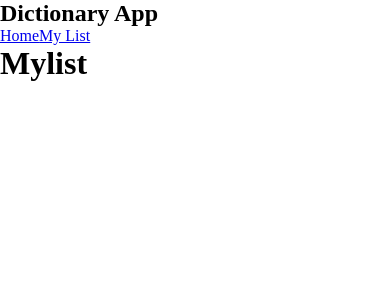
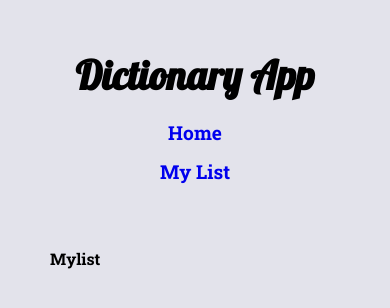
Before and after one commit to LDK0120/dictionary-app, a React (Create React App) app: page /mylist in a window 390 px wide. Shown: the top 308 px of the page. Built offline with nearby package versions, Linux system fonts and the light colour scheme.

Commit message:
styling added

```diff
--- a/public/index.html
+++ b/public/index.html
@@ -3,6 +3,13 @@
   <head>
     <meta charset="utf-8" />
     <meta name="viewport" content="width=device-width, initial-scale=1" />
+    <link rel="preconnect" href="https://fonts.googleapis.com">
+    <link rel="preconnect" href="https://fonts.gstatic.com" crossorigin>
+    <link href="https://fonts.googleapis.com/css2?family=Roboto+Slab:wght@300;400;600;700&display=swap" rel="stylesheet">
+
+    <link rel="preconnect" href="https://fonts.googleapis.com">
+    <link rel="preconnect" href="https://fonts.gstatic.com" crossorigin>
+    <link href="https://fonts.googleapis.com/css2?family=Lobster&display=swap" rel="stylesheet">
     <title>Dictionary App</title>
   </head>
   <body>
--- a/src/App.css
+++ b/src/App.css
@@ -2,8 +2,138 @@
   box-sizing: border-box;
   margin: 0;
   padding: 0;
+  font-size: 16px;
+  font-family: "Roboto Slab", serif;
+  background-color: rgb(227, 227, 235);
+}
+
+form {
+  margin-top: 2em;
+  margin-bottom: 2em;
+  text-align: center;
+}
+
+form input {
+  line-height: 2.3em;
+  padding-left: 1em;
+  background-color: white;
+  border: none;
+  color: gray;
+}
+
+form button {
+  margin-left: 10px;
+  padding: 8px 25px;
+  border: none;
+  border-radius: 4px;
+  color: white;
+  background-color: rgb(82, 4, 82);
+  transition: all 250ms ease-in-out;
+}
+
+form button:hover {
+  cursor: pointer;
+  transform: scale(0.95);
+  background-color: #fff;
+  color: rgb(82, 4, 82);
+}
+
+em {
+  font-weight: bolder;
+}
+
+.App {
+  padding: 50px 50px;
+  height: 100%;
+  background-color: rgb(227, 227, 235);
+}
+
+.App .navbar {
+  text-align: center;
+}
+
+.App .navbar h1 {
+  font-family: "Lobster", cursive;
+  font-size: 2.5rem;
+  padding-bottom: 0.5em;
+}
+
+.App .navbar .navbar-links {
+  max-width: 200px;
+  margin: 0 auto;
+  display: flex;
+  justify-content: space-evenly;
+}
+
+.Home h1 {
+  color: rgb(82, 4, 82);
+}
+
+.Home .example,
+.Home .list,
+.my-list {
+  max-width: 700px;
+  margin: 0 auto;
+}
+
+.my-list {
+  margin-top: 4em;
 }
 
 .box {
-  border: 1px solid rgb(118, 118, 226);
+  border: 1.5px solid rgb(38, 38, 88);
+  border-radius: 4px;
+  max-width: 700px;
+  height: 150px;
+  margin-top: 1em;
+  margin-bottom: 1em;
+  padding: 8px;
+  overflow: scroll;
+  line-height: 1.5em;
 }
+
+.box h1 {
+  font-size: 1.8rem;
+  margin-top: 0.3em;
+  margin-bottom: 0.3em;
+}
+
+.purple-text {
+  color: rgb(146, 37, 146);
+}
+
+.box p {
+  color: rgb(38, 38, 88);
+}
+
+.box .parts {
+  color: rgb(108, 108, 131);
+}
+
+.buttons button {
+  margin-right: 10px;
+  font-size: 0.8rem;
+  padding: 8px 23px;
+  border: none;
+  border-radius: 4px;
+  color: white;
+  background-color: rgb(158, 52, 158);
+  margin-bottom: 1.3em;
+  transition: all 250ms ease-in-out;
+}
+
+.buttons button:hover {
+  cursor: pointer;
+  background-color: rgb(82, 4, 82);
+  color: #fff;
+  transform: scale(0.95);
+}
+
+@media (max-width: 600px) {
+  .App .navbar .navbar-links {
+    display: flex;
+    flex-direction: column;
+    height: 4em;
+    justify-content: space-between;
+  }
+}
--- a/src/App.js
+++ b/src/App.js
@@ -3,6 +3,12 @@ import { Link, Routes, Route } from "react-router-dom";
 import './App.css';
 import Home from './Home';
 import MyList from './MyList';
+
+const linkStyle={
+  textDecoration: 'none',
+  fontSize: '1.2rem',
+  fontWeight: 'bolder'
+}
 
 
 export default function App() {
@@ -11,8 +17,10 @@ export default function App() {
     <div className="App">
       <nav className="navbar">
         <h1>Dictionary App</h1>
-        <Link to="/">Home</Link>
-        <Link to="/mylist">My List</Link>
+        <div className="navbar-links">
+        <Link to="/" style={linkStyle}>Home</Link>
+        <Link to="/mylist" style={linkStyle}>My List</Link>
+        </div>
       </nav>
     <main>
       <Routes>
--- a/src/Form.js
+++ b/src/Form.js
@@ -55,7 +55,7 @@ setState(state => ({...state, data: newArr}))
 
     return (
         <form onSubmit={handleSubmit}>
-            <input type="text" onChange={handleChange} placeholder="Search a word" required autoFocus="on" autoComplete="off"></input>
+            <input type="text" onChange={handleChange} placeholder="Enter a word" required autoFocus="on" autoComplete="off"></input>
             <button>Search</button>
         </form>
     )
--- a/src/Home.js
+++ b/src/Home.js
@@ -21,17 +21,20 @@ export default function Home() {
 
     if(result.ready) {
         return (
-            <div>
+            <div className="Home">
                 <Form />
+                <div className="example">
                 <h1>Example:</h1>
                     <div className="box">
                         <h1>{result.word}</h1>
-                        <p>{result.grammar}</p>
-                        <p>Definition: {result.definition}</p>
-                        <div>Synonyms: {result.synonyms.map(synonym => (<p key={synonym}>{synonym}</p>))}</div>
+                        <p className="parts">{result.grammar}</p>
+                        <p><span className="purple-text">Definition:</span><br /> {result.definition}</p>
+                        <div className="syns"><span className="purple-text">Synonyms:</span> {result.synonyms.map(synonym => (<p key={synonym}>{synonym}</p>))}</div>
                     </div>
-
+                </div>
+                <div className="list">
                     <List />
+                </div>
             </div>
         )
     } else {
--- a/src/List.js
+++ b/src/List.js
@@ -88,19 +88,20 @@ export default function List() {
     if (state.data.length > 0) {
 
         return (
-            <div>
+            <div class="List">
             <h1>List of searched words:</h1>
             {state.data.map(item => (
                 <div className="box" key={item.key}>
                     {item.word !== item.searchedWord? <em>Searched word not found. Similar search result:</em> : <span></span>}
-                    <h1>{item.word}</h1>
-                    <p>{item.grammar}</p>
-                    <p>{item.definition}</p>
-                    {item.dataReady? <div>Synonyms: {item.synonyms.map(synonym=>(<p key={synonym}>{synonym}</p>))}</div> : <div>no synonym found</div>}
-                    <div>
+                    <div className="buttons">
                         <button className="add-to-my-list" id={item.index} onClick={addToMyList}>Add to My List</button>
                         <button className="remove" id={item.index + 1} onClick={removeFromList}>Remove from Search List</button>
                     </div>
+                    <h1>{item.word}</h1>
+                    <p className="parts">{item.grammar}</p>
+                    <p><span className="purple-text">Definition:</span><br /> {item.definition}</p>
+                    {item.dataReady? <div><span className="purple-text">Synonyms:</span> {item.synonyms.map(synonym=>(<p key={synonym}>{synonym}</p>))}</div> : <div>no synonym found</div>}
+
                 </div>
             ))}
 
--- a/src/MyList.js
+++ b/src/MyList.js
@@ -30,17 +30,17 @@ export default function MyList() {
     }
 
     return (
-        <div>
+        <div className="my-list">
         <h1>Mylist</h1>
 
 
             {state.myList.map(item=> (
                 <div className="box" key={item.key}>
+                    <div className="buttons"><button className="remove" id={item.key} onClick={handleClick}>Remove from My List</button></div>
                     <h1>{item.word}</h1>
-                    <p>{item.grammar}</p>
-                    <p>{item.definition}</p>
-                    <div>Synonyms: {item.synonyms.map(synonym=>(<p key={synonym}>{synonym}</p>))}</div>
-                    <button className="remove" id={item.key} onClick={handleClick}>Remove from My List</button>
+                    <p className="parts">{item.grammar}</p>
+                    <p><span className="purple-text">Definition:</span><br /> {item.definition}</p>
+                    <div className="syns"><span className="purple-text">Synonyms:</span> {item.synonyms.map(synonym=>(<p key={synonym}>{synonym}</p>))}</div>
                 </div>
             ))}
 
```
